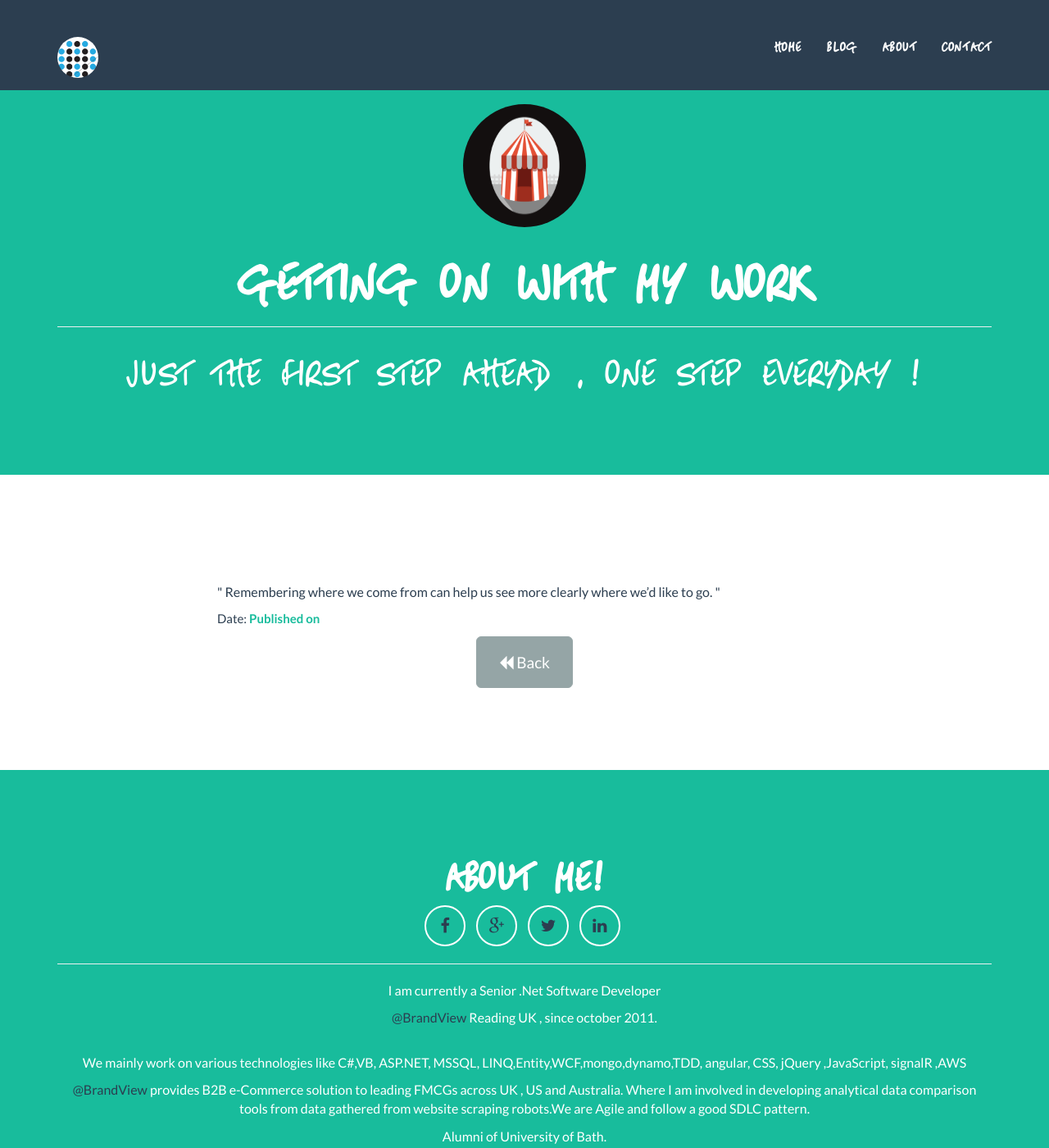
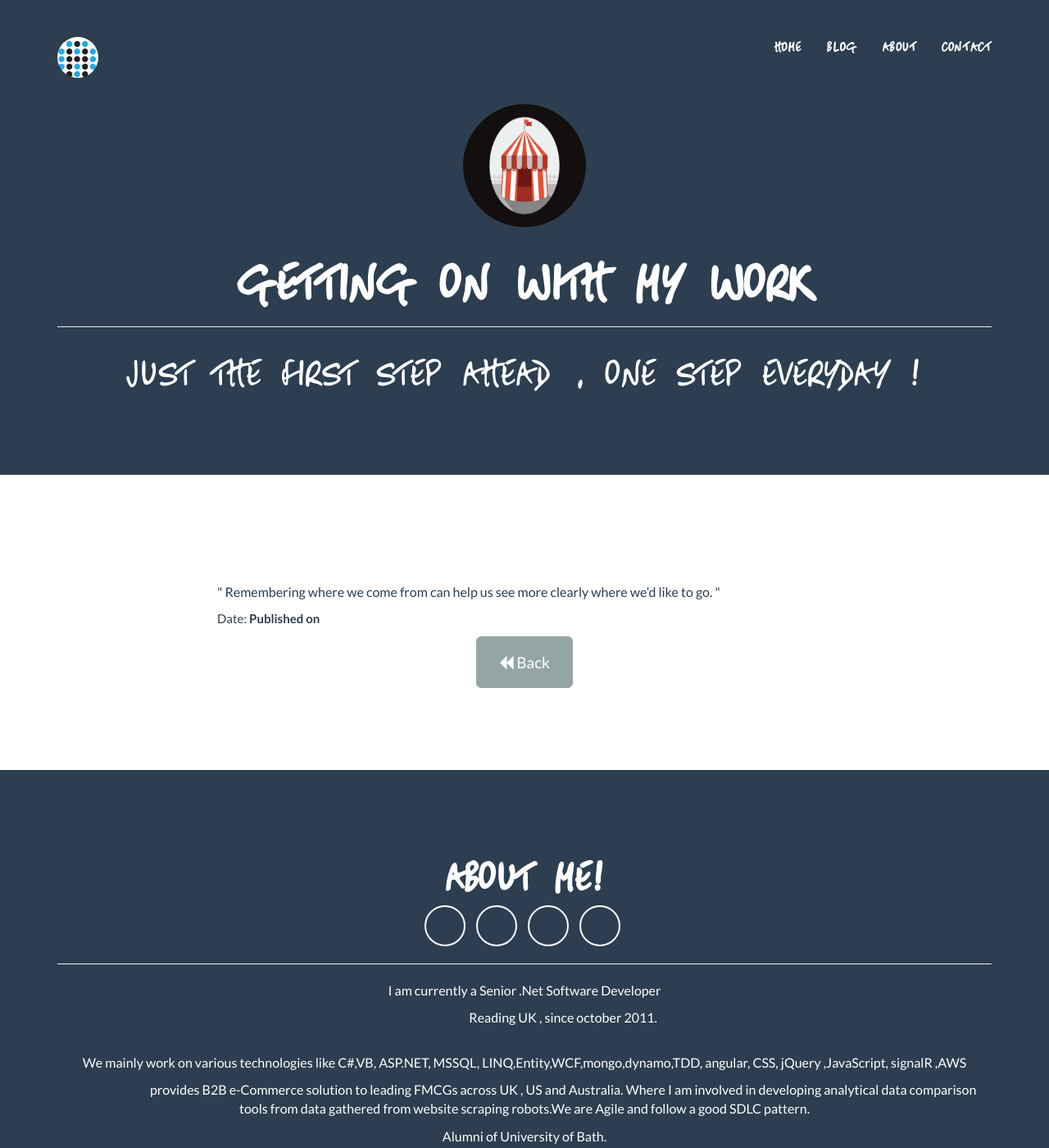
Before and after one commit to AmitDina/AmitPore.github.io, a Jekyll site: the page built from _posts/2011-12-03-Going-on-with-profeesional-life.md, in a window 1280 px wide and 1400 px high. Shown: the whole window at 82% size. Built offline with Jekyll 4.4.1, drawn with Linux system fonts in a browser that asks for light colours; nearby versions of some CDN libraries; some web fonts are replaced; comment, search, counter and statistics services are not loaded.

Commit message:
CSS Change

```diff
--- a/assets/css/freelancer.css
+++ b/assets/css/freelancer.css
@@ -30,7 +30,7 @@ a:focus,
 a:active,
 a.active {
     outline: 0;
-    color: #18bc9c;
+    color: #2C3E50;
 }
 
 h1,
@@ -70,7 +70,7 @@ hr.star-light {
 
 hr.star-light:after {
     color: #fff;
-    background-color: #18bc9c;
+    background-color: #2C3E50;
 }
 
 hr.star-primary {
@@ -89,7 +89,7 @@ hr.star-primary:after {
 header {
     text-align: center;
     color: #fff;
-    background: #18bc9c;
+    background: #2C3E50;
 }
 
 header .container {
@@ -189,7 +189,7 @@ section h2 {
 
 section.success {
     color: #fff;
-    background: #18bc9c;
+    background: #2C3E50;
 }
 
 section.success a,
@@ -282,7 +282,7 @@ section.success a.active {
 .btn-outline:active,
 .btn-outline.active {
     border: solid 2px #fff;
-    color: #18bc9c;
+    color: #2C3E50;
     background: #fff;
 }
 
@@ -335,7 +335,7 @@ section.success a.active {
 }
 
 .floating-label-form-group-with-focus label {
-    color: #18bc9c;
+    color: #2C3E50;
 }
 
 form .row:first-child .floating-label-form-group {
```
